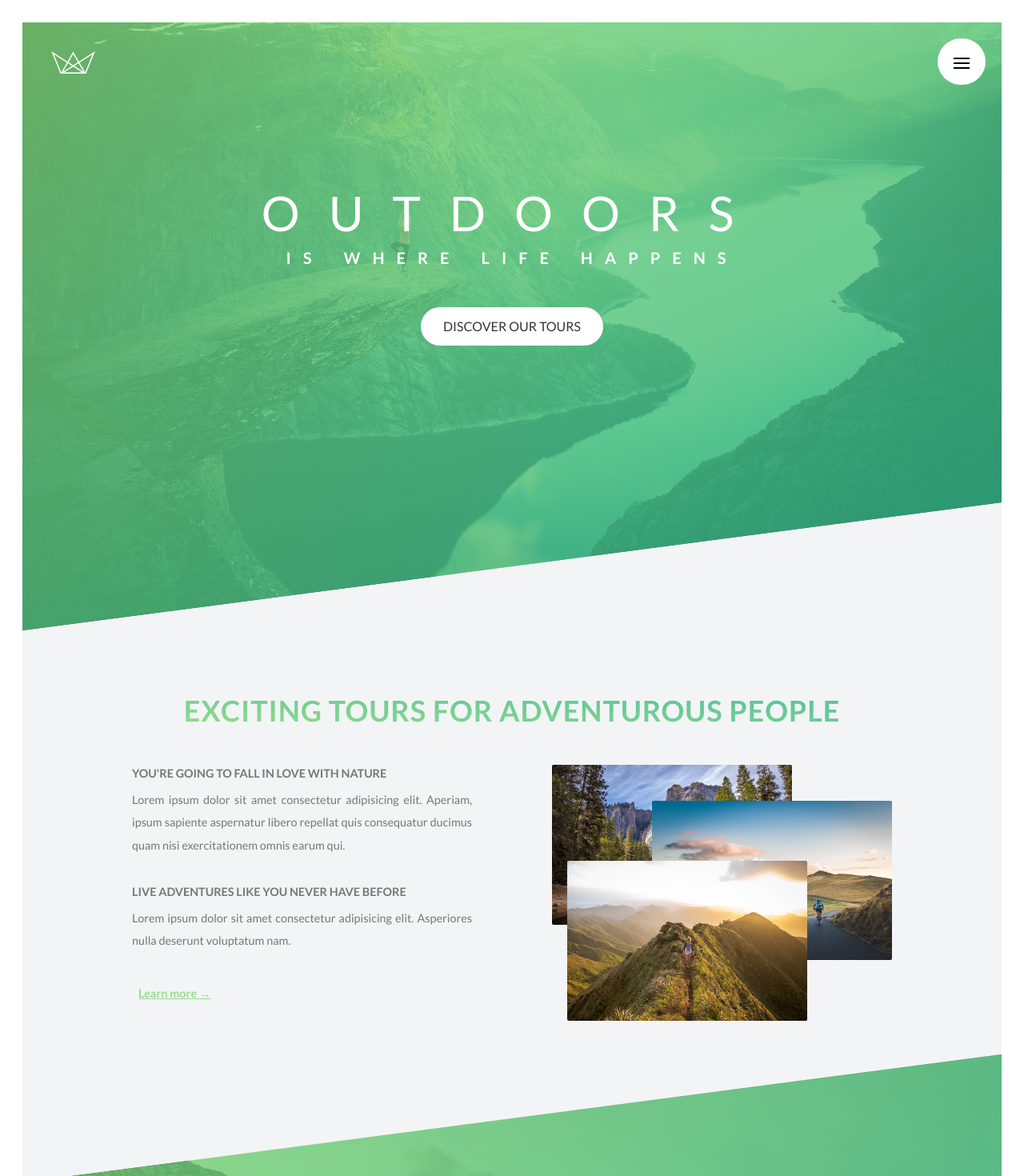
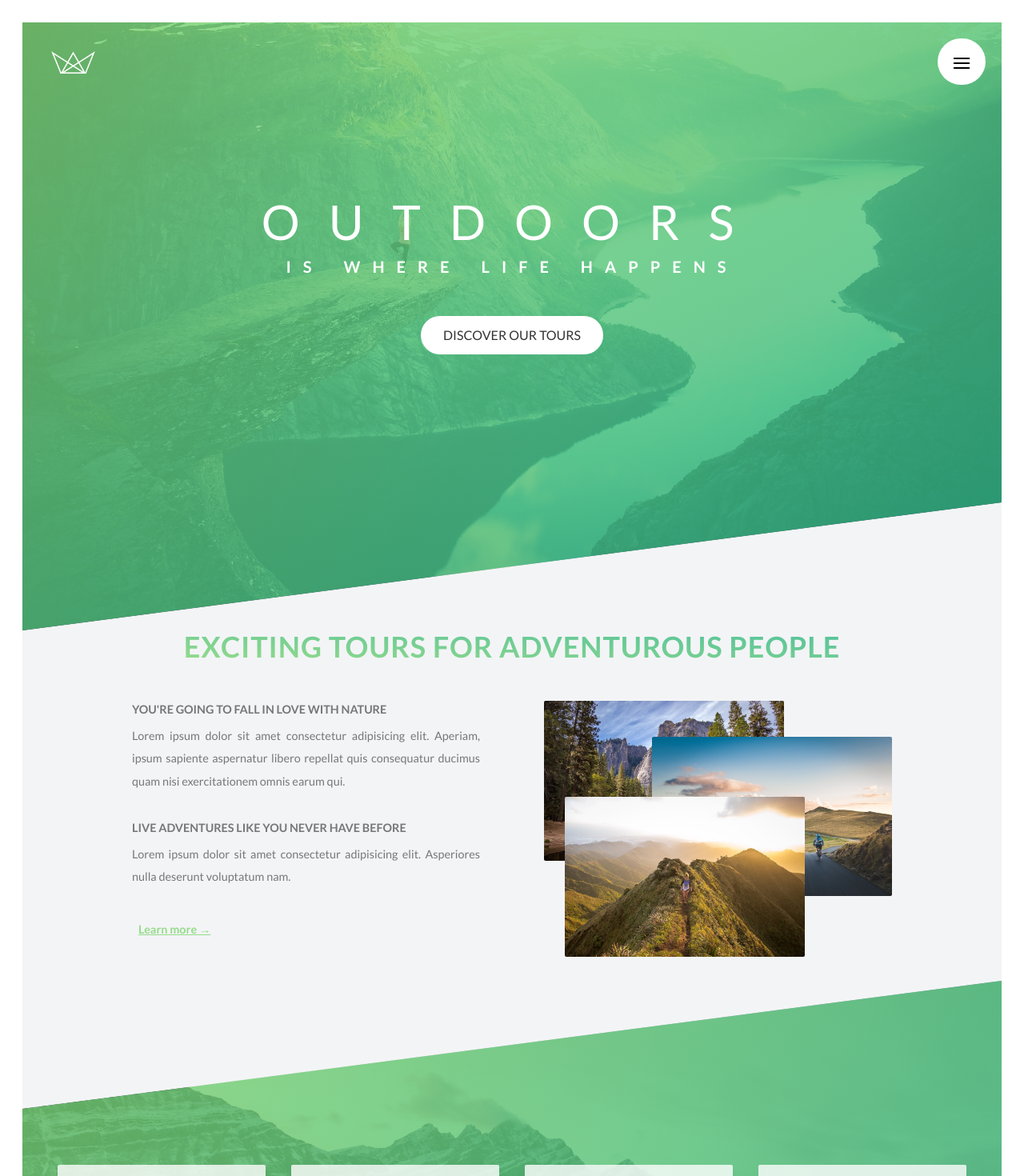
Before and after one commit to jeldrint/Sample-Responsive-React-Website, a React (Vite) app: page / in a window 1280 px wide. Shown: the top 1470 px of the page at 80% size. Built offline with nearby package versions, Linux system fonts and the light colour scheme.

Commit message:
all sizes until page 3 is done

```diff
--- a/src/App.jsx
+++ b/src/App.jsx
@@ -8,7 +8,7 @@ const App = () => {
     return (
         <div className='min-h-screen lg:p-7 font-lato'>
             <MenuIcon />
-            <div className='-z-20 bg-gray-100 h-full w-full'>
+            <div className='bg-gray-100'>
                 <Intro />
                 <Description />
                 <Features />
--- a/src/components/1_Intro.jsx
+++ b/src/components/1_Intro.jsx
@@ -3,11 +3,11 @@ import logo1 from '../img/logo-white.png'
 
 const Intro = () => {
     return(
-        <div className='h-[95vh] w-full bg-cover bg-center bg-no-repeat clip-path-1' style={{backgroundImage: `url(${bg1})`}}>
-            <div className='p-9 h-full w-full bg-gradient-to-br from-[#7ed56fcc] to-[#28b485cc]'>
-                <div className='flex flex-col w-full h-full items-center relative'>
+        <div className='relative h-[95vh] w-full bg-cover bg-center bg-no-repeat clip-path-1' style={{backgroundImage: `url(${bg1})`}}>
+            <div className='absolute p-9 h-full w-full bg-gradient-to-br from-[#7ed56fcc] to-[#28b485cc]'>
+                <div className='flex flex-col w-full h-[80%] items-center relative'>
                     <img alt='white logo' src={logo1} className='h-7 self-start cursor-pointer'/>
-                    <div className='flex flex-col items-center gap-y-3 absolute top-1/4'>
+                    <div className='flex flex-col items-center gap-y-3 absolute top-1/3'>
                         <span className='text-4xl sm:text-5xl lg:text-6xl tracking-[0.4em] md:tracking-[0.6em] text-white'>OUTDOORS</span>
                         <span className='text-xs sm:text-sm md:text-base lg:text-xl tracking-[0.5em] md:tracking-[0.75em] font-bold text-white'>IS&ensp;WHERE&ensp;LIFE&ensp;HAPPENS</span>
                         <br />
--- a/src/components/2_Description.jsx
+++ b/src/components/2_Description.jsx
@@ -4,13 +4,12 @@ import nat3 from '../img/nat-3-large.jpg'
 
 const Description = () => {
     return(
-        <div className='h-[95vh] w-full flex flex-col items-center md:pt-20 clip-path-1'>
+        <div className='max-h-[55vh] px-10 gap-y-4 md:gap-y-12 w-full flex flex-col items-center'>
             <div className="text-2xl md:text-3xl lg:text-4xl font-bold text-center tracking-wide">
                 <span className="bg-clip-text text-transparent bg-gradient-to-tr from from-[#7ed56fcc] to-[#28b485cc]">EXCITING TOURS FOR ADVENTUROUS PEOPLE</span>
             </div>
-            <br /><br />
-            <div className="h-full w-[320px] md:min-w-[700px] lg:min-w-[950px] flex flex-col md:flex-row gap-x-[100px]">
-                <div className="w-full text-[#777777] text-[12.8px] lg:text-[14.4px] text-justify flex flex-col items-center gap-y-8">
+            <div className="w-[320px] md:min-w-[700px] lg:min-w-[950px] flex flex-col md:flex-row md:gap-x-[80px]">
+                <div className="w-full text-[#777777] text-[12.8px] lg:text-[14.4px] text-justify flex flex-col items-center gap-y-3 md:gap-y-8">
                     <div className="w-full flex flex-col gap-y-2 ">
                         <span className="font-bold">YOU'RE GOING TO FALL IN LOVE WITH NATURE</span>
                         <span className="leading-loose ">Lorem ipsum dolor sit amet consectetur adipisicing elit. Aperiam, ipsum sapiente aspernatur libero repellat quis consequatur ducimus quam nisi exercitationem omnis earum qui.</span>
@@ -22,7 +21,7 @@ const Description = () => {
                     <a href='/' className='p-2 rounded-sm self-start text-[#7ed56fcc] font-bold underline cursor-pointer transition-colors hover:bg-[#28b485cc] hover:text-white'>Learn more {String.fromCharCode(8594)}</a>
 
                 </div>
-                <div className='w-full h-full flex relative'>
+                <div className='h-[200px] md:h-[300px] lg:h-[350px] w-full flex relative'>
                     <img src={nat1} alt='nature 1' className='object-cover absolute top-10 md:top-0 md:left-0 w-[135px] md:w-[218px] lg:w-[300px] duration-300 hover:scale-125 hover:z-10 rounded-sm'></img>
                     <img src={nat2} alt='nature 2' className='object-cover absolute z-10 md:z-0 top-7 right-[100px] md:top-[45px] md:right-0 w-[135px] md:w-[218px] lg:w-[300px] duration-300 hover:scale-125 hover:z-10 rounded-sm'></img>
                     <img src={nat3} alt='nature 3' className='object-cover absolute top-[43px] right-0 md:top-[120px] md:right-1/4 lg:bottom-1/2 w-[135px] md:w-[218px] lg:w-[300px] duration-300 hover:scale-125 hover:z-10 rounded-sm'></img>
--- a/src/components/3_Features.jsx
+++ b/src/components/3_Features.jsx
@@ -5,7 +5,7 @@ import FeaturesCard from './31_FeaturesCard';
 
 const Features = () => {
     return(
-        <div className='relative -top-[150px] md:-top-[230px] min-h-[140vh] md:min-h-[95vh] clip-path-3 md:clip-path-4 w-full bg-cover bg-center bg-no-repeat' style={{backgroundImage: `url(${bg2})`}}>
+        <div className='relative min-h-[140vh] md:min-h-[95vh] clip-path-3 md:clip-path-4 w-full bg-cover bg-center bg-no-repeat' style={{backgroundImage: `url(${bg2})`}}>
             <div className='absolute py-[50px] h-full w-full bg-gradient-to-br from-[#7ed56fcc] to-[#28b485cc]'>
                 <div className='w-full h-full flex flex-col md:flex-row items-center justify-center gap-y-3 sm:gap-y-5 md:gap-x-4 lg:gap-x-8'>
                     <FeaturesCard logoCode='S' />
```
